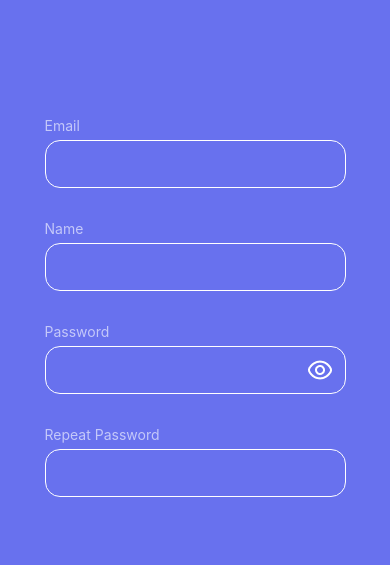
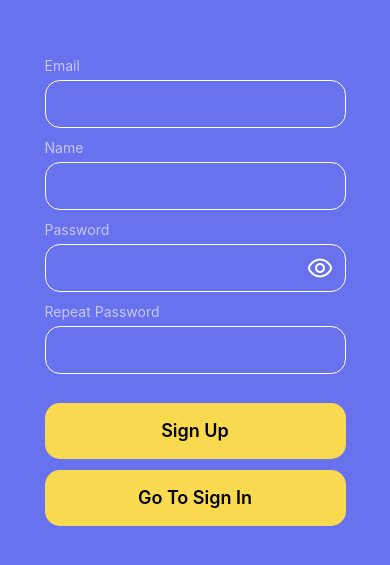
Before and after one commit to zakhar-aleks/todo_mobile, a React Native app: screen / in a window 390 px wide. Shown: the part 131-696 px from the top of the page. Built offline with nearby package versions, Linux system fonts and the light colour scheme.

Commit message:
Added button markup

```diff
--- /dev/null
+++ b/components/AppButton.tsx
@@ -0,0 +1,45 @@
+import React from "react";
+import { Pressable, Text, StyleSheet } from "react-native";
+
+interface AppButtonProps {
+	title: string;
+	onPress: () => void;
+}
+
+const AppButton = ({ title, onPress }: AppButtonProps) => {
+	return (
+		<Pressable
+			onPress={onPress}
+			style={({ pressed }) => [
+				styles.container,
+				pressed && styles.pressed,
+			]}
+		>
+			<Text style={styles.text}>{title}</Text>
+		</Pressable>
+	);
+};
+
+const styles = StyleSheet.create({
+	container: {
+		width: 301,
+		height: 56,
+		borderRadius: 15,
+		backgroundColor: "#F8D94F",
+		justifyContent: "center",
+		alignItems: "center",
+	},
+
+	pressed: {
+		opacity: 0.75,
+		transform: [{ scale: 0.98 }],
+	},
+	text: {
+		color: "#000000",
+		fontSize: 18,
+		fontWeight: 600,
+		fontFamily: "Inter",
+	},
+});
+
+export default AppButton;
--- a/components/Input.tsx
+++ b/components/Input.tsx
@@ -18,7 +18,7 @@ const Input = ({ label, isPassword = false, hasEye = false }: InputProps) => {
 	const [isSecure, setIsSecure] = useState(hasEye);
 
 	return (
-		<View style={styles.container}>
+		<View>
 			<Text style={styles.text}>{label}</Text>
 			<View style={styles.inputWrapper}>
 				<TextInput
@@ -39,9 +39,6 @@ const Input = ({ label, isPassword = false, hasEye = false }: InputProps) => {
 };
 
 const styles = StyleSheet.create({
-	container: {
-		marginTop: 32,
-	},
 	text: {
 		color: "#C4C8F9",
 		fontSize: 14,
--- a/components/SignUp.tsx
+++ b/components/SignUp.tsx
@@ -1,13 +1,20 @@
+import AppButton from "./AppButton";
 import Input from "./Input";
 import { StyleSheet, View } from "react-native";
 
 const SignUp = () => {
 	return (
 		<View style={styles.container}>
-			<Input label="Email" />
-			<Input label="Name" />
-			<Input label="Password" isPassword={true} hasEye={true} />
-			<Input label="Repeat Password" isPassword={true} />
+			<View style={styles.inputContainer}>
+				<Input label="Email" />
+				<Input label="Name" />
+				<Input label="Password" isPassword={true} hasEye={true} />
+				<Input label="Repeat Password" isPassword={true} />
+			</View>
+			<View style={styles.buttonContainer}>
+				<AppButton title="Sign Up" onPress={() => {}} />
+				<AppButton title="Go To Sign In" onPress={() => {}} />
+			</View>
 		</View>
 	);
 };
@@ -19,6 +26,15 @@ const styles = StyleSheet.create({
 		justifyContent: "center",
 		alignItems: "center",
 		backgroundColor: "#6871EE",
+		gap: 29,
+	},
+	inputContainer: {
+		gap: 11,
+		flexDirection: "column",
+	},
+	buttonContainer: {
+		gap: 11,
+		flexDirection: "column",
 	},
 });
 
```
